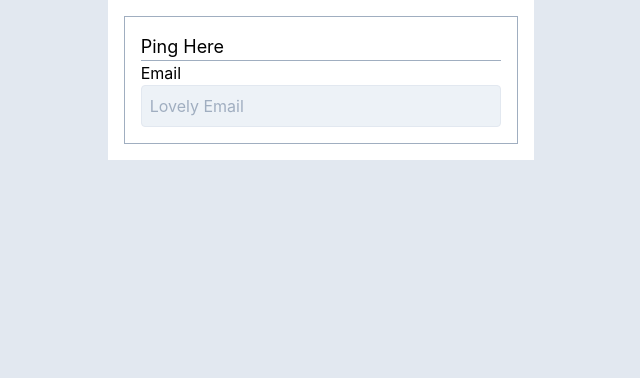
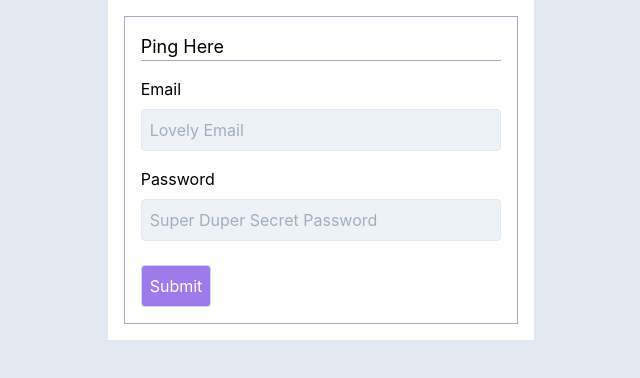
Before and after one commit to itsamanverma/React-with-Tailwind-Css, a React (Create React App) app: page /login in a window 1280 px wide. Shown: the top 378 px of the page, without its empty margins (319-959 px from the left). Built offline with nearby package versions, Linux system fonts and the light colour scheme.

Commit message:
change in README.md file

```diff
--- a/src/component/Login/Login.js
+++ b/src/component/Login/Login.js
@@ -9,10 +9,19 @@ export default class Login extends Component {
                     <form className="border border-gray-500">
                         <div className="p-4">
                             <h1 className="text-lg border-b border-gray-500">Ping Here</h1>
-                            <div>
+                            <div className="mt-4">
                                 <label>Email</label>
                                 <input type="email" name="email" placeholder="Lovely Email"
-                                className="p-2 bg-gray-200 rounded border border-grap-400 w-full"/>
+                                className="mt-2 p-2 bg-gray-200 rounded border border-grap-400 w-full"/>
+                            </div>
+                            <div className="mt-4">
+                                <label>Password</label>
+                                <input type="password" name="password" placeholder="Super Duper Secret Password"
+                                className="mt-2 p-2 bg-gray-200 rounded border border-grap-400 w-full"/>
+                            </div>
+                            <div className="mt-4">
+                                <input type="submit"
+                                className="mt-2 p-2 border border-gray-400 rounded cursor-pointer bg-purple-500 text-white"/>
                             </div>
                         </div>
                     </form>
```
Also changed, not shown: 1 other file (tests, documents, lock files or other folders).
